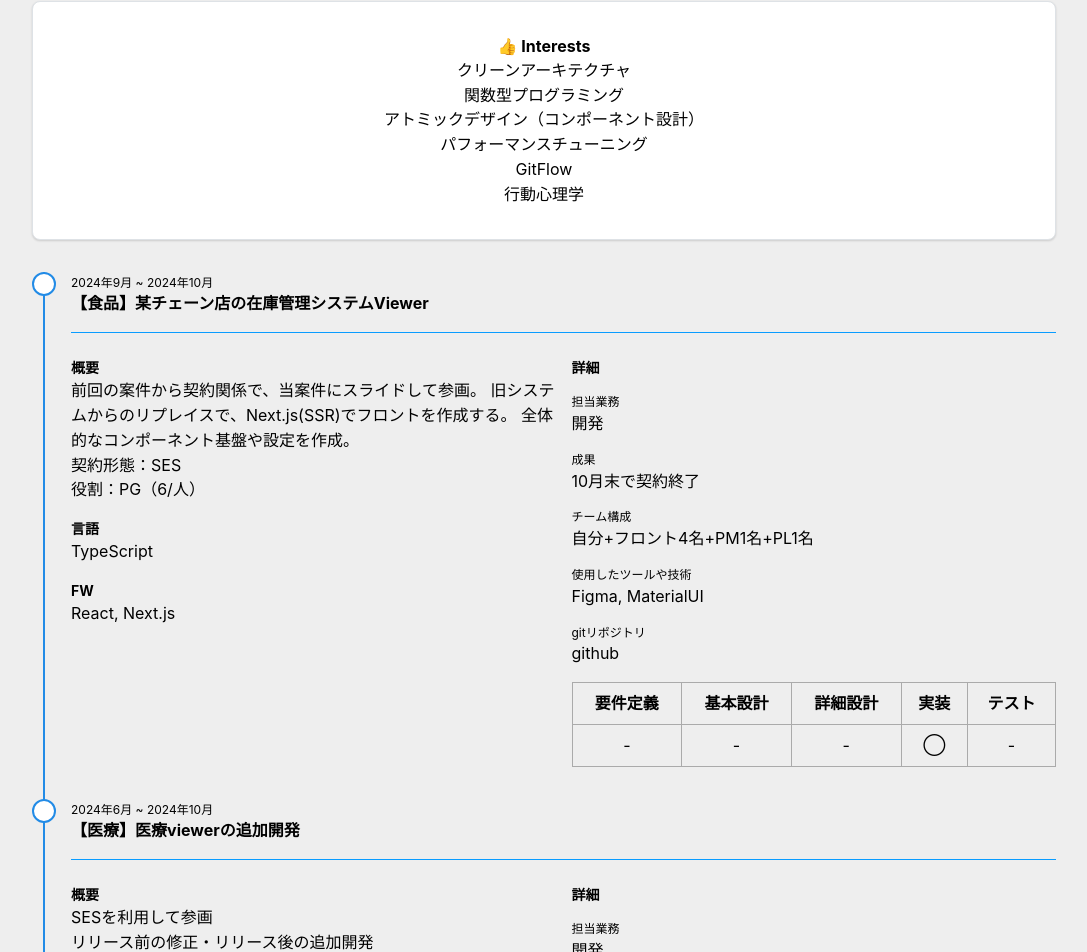
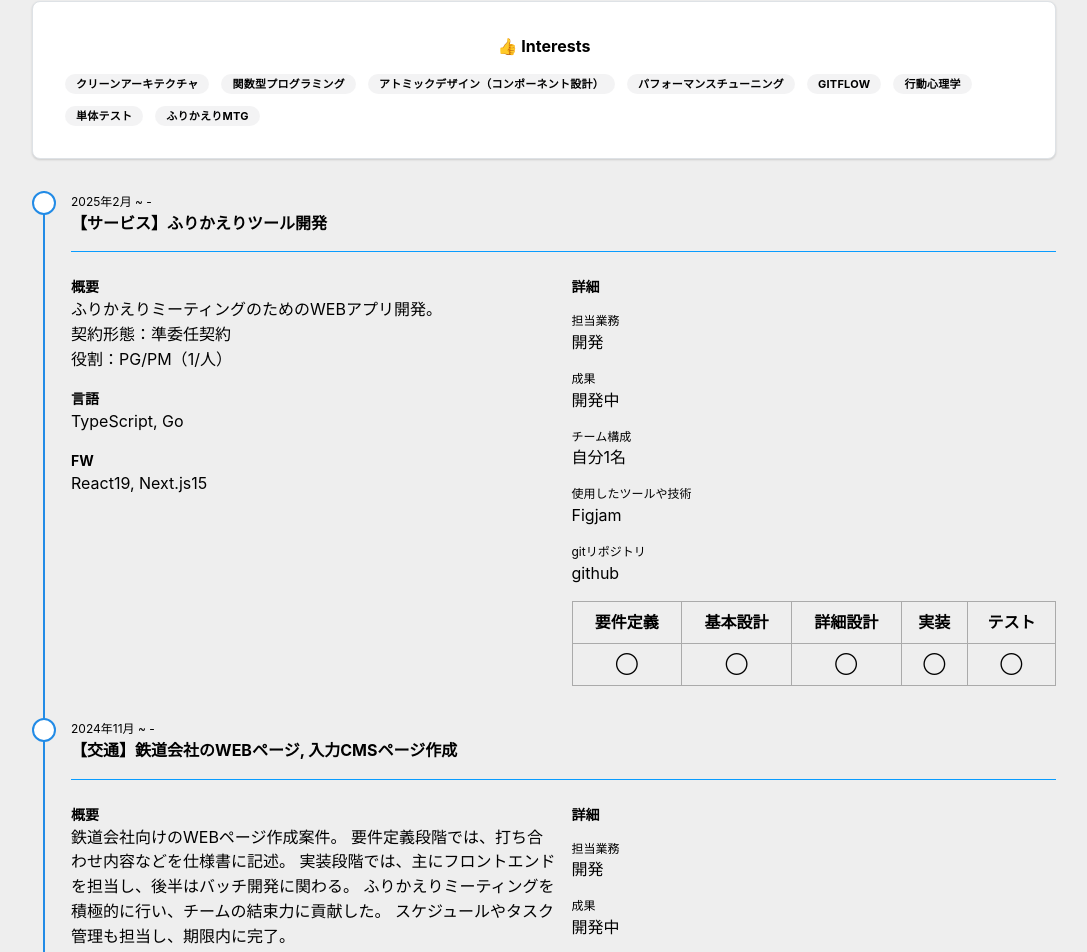
Before and after one commit to TakakiMoriguchi/takaki-moriguchi-career, a React (Create React App) app: page / in a window 1280 px wide. Shown: the part 847-1799 px from the top of the page, without its empty margins (96-1183 px from the left). Built offline with nearby package versions, Linux system fonts and the light colour scheme.

Commit message:
情報のアップデート

```diff
--- a/src/App.scss
+++ b/src/App.scss
@@ -33,7 +33,7 @@
   .Download {
     width: 100%;
     display: flex;
-    justify-content: end;
+    justify-content: flex-end;
     padding: 1rem 2rem;
   }
 
--- a/src/App.tsx
+++ b/src/App.tsx
@@ -1,7 +1,7 @@
 import './App.scss';
 import avator from './assets/images/my_avator.png';
 import { data } from './data';
-import { Timeline, Text, Box, Title, Stack, Grid, Divider, List, Space, Paper, Button } from '@mantine/core';
+import { Timeline, Text, Box, Title, Stack, Grid, Divider, Badge, Group, Space, Paper, Button } from '@mantine/core';
 import download from './assets/images/download.svg';
 import { downloadResume } from './downloadResume';
 
@@ -26,7 +26,7 @@ function App() {
 
         <section className='Head'>
           <h1>ENTJ ♂({age})</h1>
-          <p>🇯🇵&nbsp;🇺🇸&nbsp;🇨🇳&nbsp;🇪🇸</p>
+          <p>🇯🇵&nbsp;🇺🇸&nbsp;🇨🇳</p>
           <p>Generalist | <s>Specialist</s></p>
         </section>
 
@@ -55,14 +55,32 @@ function App() {
       <Grid.Col span={12}>
         <Paper radius="md" shadow="xs" p="xl" h="100%" withBorder>
           <Title order={5}>👍&nbsp;Interests</Title>
-              <List listStyleType="none">
-                <List.Item>クリーンアーキテクチャ</List.Item>
-                <List.Item>関数型プログラミング</List.Item>
-                <List.Item>アトミックデザイン（コンポーネント設計）</List.Item>
-                <List.Item>パフォーマンスチューニング</List.Item>
-                <List.Item>GitFlow</List.Item>
-                <List.Item>行動心理学</List.Item>
-              </List>
+          <Group mt="md" gap="sm">
+            <Badge radius="xl" color="gray" variant="light" style={{ color: "black" }}>
+              クリーンアーキテクチャ
+            </Badge>
+            <Badge radius="xl" color="gray" variant="light" style={{ color: "black" }}>
+              関数型プログラミング
+            </Badge>
+            <Badge radius="xl" color="gray" variant="light" style={{ color: "black" }}>
+              アトミックデザイン（コンポーネント設計）
+            </Badge>
+            <Badge radius="xl" color="gray" variant="light" style={{ color: "black" }}>
+              パフォーマンスチューニング
+            </Badge>
+            <Badge radius="xl" color="gray" variant="light" style={{ color: "black" }}>
+              GitFlow
+            </Badge>
+            <Badge radius="xl" color="gray" variant="light" style={{ color: "black" }}>
+              行動心理学
+            </Badge>
+            <Badge radius="xl" color="gray" variant="light" style={{ color: "black" }}>
+              単体テスト
+            </Badge>
+            <Badge radius="xl" color="gray" variant="light" style={{ color: "black" }}>
+              ふりかえりMTG
+            </Badge>
+          </Group>
         </Paper>
       </Grid.Col>
     </Grid>
--- a/src/data.ts
+++ b/src/data.ts
@@ -290,7 +290,7 @@ export const data = [
         zabbixによる監視の導入
       `,
       "task_responsibilities": "開発",
-      "achievements": "現在進行中",
+      "achievements": "開発終了",
       "team_structure": "自分1名",
       "tools_technologies_used": [
         "mermaid"
@@ -299,7 +299,7 @@ export const data = [
     },
     "employment_status": "準委任契約",
     "start_date": "2023年1月末頃",
-    "end_date": "継続中（空いている時間で開発）",
+    "end_date": "2025年2月頃",
     "role": "PG",
     "member_count": 1,
     "programming_language": [
@@ -449,5 +449,88 @@ export const data = [
     "pe_implementation_unit_testing": true,
     "pe_testing": false,
     "pe_maintenance_operation": false
+  },
+  {
+    "id": 11,
+    "business_category": "交通",
+    "project_title": "鉄道会社のWEBページ, 入力CMSページ作成",
+    "project_detail": {
+      "overview": `
+        鉄道会社向けのWEBページ作成案件。
+        要件定義段階では、打ち合わせ内容などを仕様書に記述。
+        実装段階では、主にフロントエンドを担当し、後半はバッチ開発に関わる。
+        ふりかえりミーティングを積極的に行い、チームの結束力に貢献した。
+        スケジュールやタスク管理も担当し、期限内に完了。
+      `,
+      "task_responsibilities": "開発",
+      "achievements": "開発中",
+      "team_structure": "全体で30-40名（フロントは8名）",
+      "tools_technologies_used": [
+        "Figma",
+        "Figjam"
+      ],
+      "git_repository": "github"
+    },
+    "employment_status": "SES",
+    "start_date": "2024年11月",
+    "end_date": "-",
+    "role": "PG",
+    "member_count": 8,
+    "programming_language": [
+      "TypeScript",
+      "Go"
+    ],
+    "framework": [
+      "React19",
+      "Next.js15"
+    ],
+    "db": "",
+    "server": "",
+    "pe_investigation_analysis": true,
+    "pe_requirement_definition": true,
+    "pe_basic_design": false,
+    "pe_detailed_design": false,
+    "pe_implementation_unit_testing": true,
+    "pe_testing": true,
+    "pe_maintenance_operation": false
+  },
+  {
+    "id": 12,
+    "business_category": "サービス",
+    "project_title": "ふりかえりツール開発",
+    "project_detail": {
+      "overview": `
+        ふりかえりミーティングのためのWEBアプリ開発。
+      `,
+      "task_responsibilities": "開発",
+      "achievements": "開発中",
+      "team_structure": "自分1名",
+      "tools_technologies_used": [
+        "Figjam"
+      ],
+      "git_repository": "github"
+    },
+    "employment_status": "準委任契約",
+    "start_date": "2025年2月",
+    "end_date": "-",
+    "role": "PG/PM",
+    "member_count": 1,
+    "programming_language": [
+      "TypeScript",
+      "Go"
+    ],
+    "framework": [
+      "React19",
+      "Next.js15"
+    ],
+    "db": "",
+    "server": "",
+    "pe_investigation_analysis": true,
+    "pe_requirement_definition": true,
+    "pe_basic_design": true,
+    "pe_detailed_design": true,
+    "pe_implementation_unit_testing": true,
+    "pe_testing": true,
+    "pe_maintenance_operation": false
   }
 ]
```
Also changed, not shown: src/assets/data.json (+112 -0 lines). Lines whose indentation alone changed are shown as unchanged.
